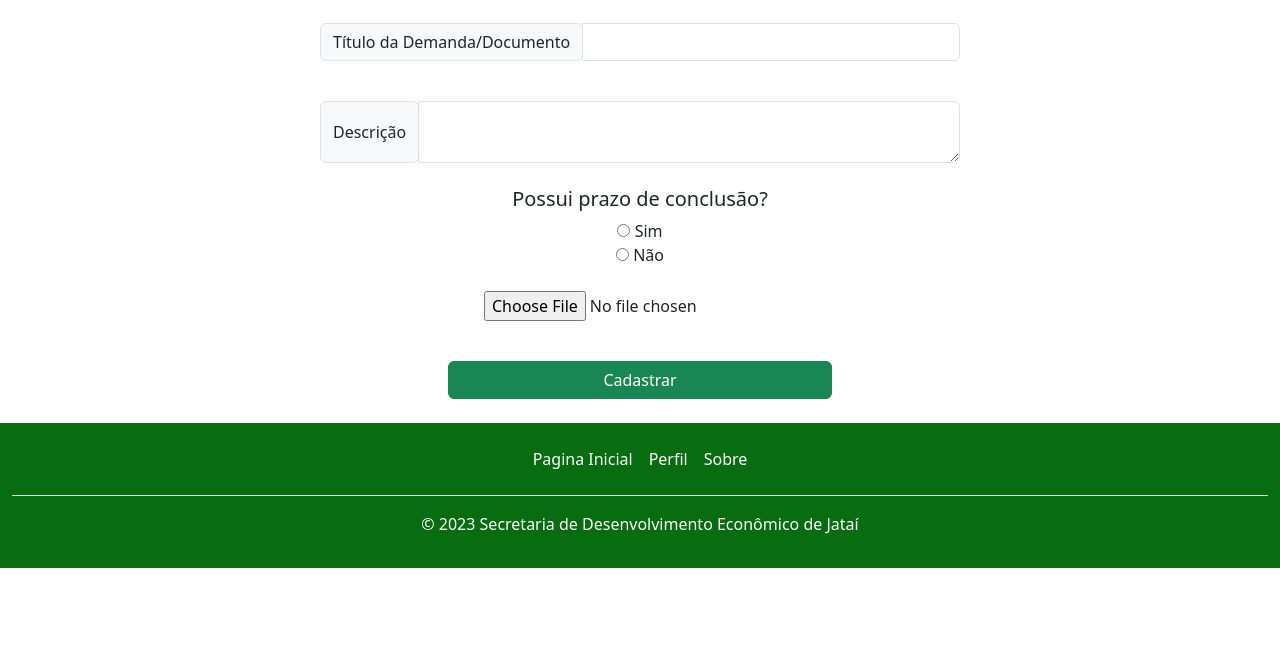
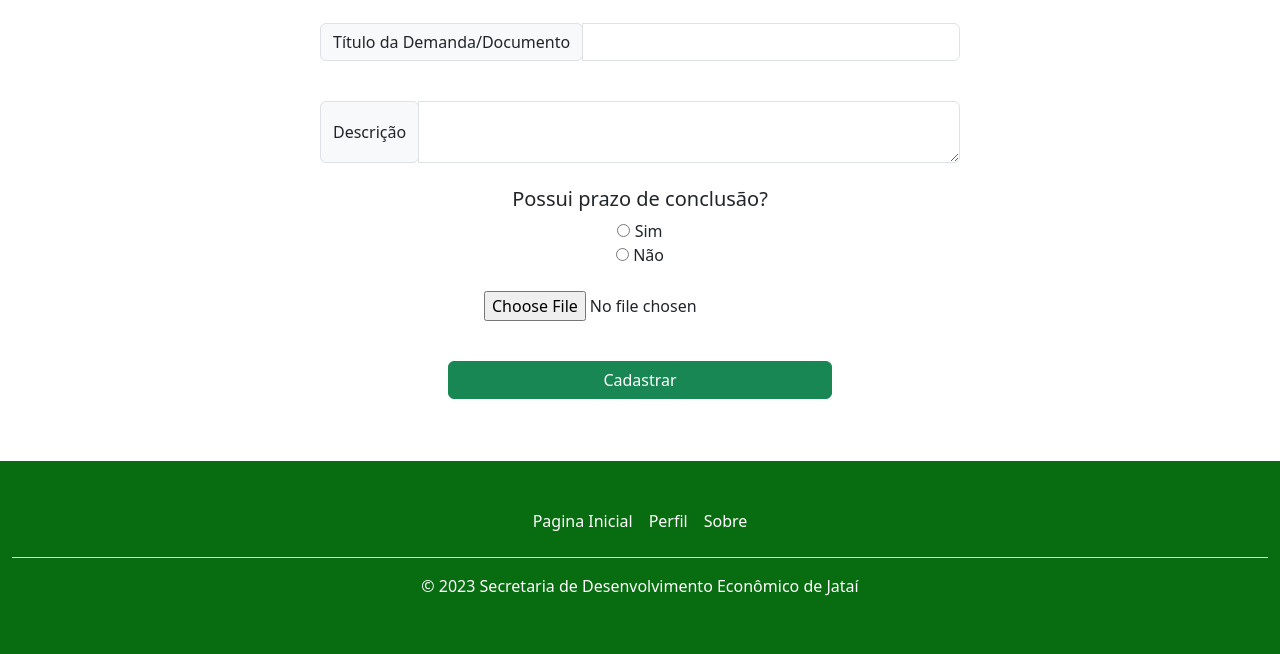
Before and after one commit to SrLucca/demand_now, a Django app: page / in a window 1280 px wide. Shown: the part 146-800 px from the top of the page. Run offline with Django 4.2, Linux system fonts and the light colour scheme; a user stored in the database is signed in; data comes from the database, SQL or seed files in the repository.

Commit message:
Update base.html

```diff
--- a/cmcti/home/templates/base.html
+++ b/cmcti/home/templates/base.html
@@ -10,6 +10,7 @@
     <link rel="stylesheet" href="{% static 'css/home.css' %}">
     <link rel="stylesheet" href="{% static 'css/verDemandas.css' %}">
     <link rel="stylesheet" href="{% static 'css/perfil.css' %}">
+    <link rel="stylesheet" href="{% static 'css/register.css' %}">
     <link href="https://cdn.jsdelivr.net/npm/bootstrap@5.3.0-alpha1/dist/css/bootstrap.min.css" rel="stylesheet" integrity="sha384-GLhlTQ8iRABdZLl6O3oVMWSktQOp6b7In1Zl3/Jr59b6EGGoI1aFkw7cmDA6j6gD" crossorigin="anonymous">
     <script src="https://cdn.jsdelivr.net/npm/bootstrap@5.3.0-alpha1/dist/js/bootstrap.bundle.min.js" integrity="sha384-w76AqPfDkMBDXo30jS1Sgez6pr3x5MlQ1ZAGC+nuZB+EYdgRZgiwxhTBTkF7CXvN" crossorigin="anonymous"></script>
 </head>
@@ -38,8 +39,8 @@
                 </ul>
             </div>
             {% else %}
-            <a href="/entrar">Entrar</a>
-            <a href="/cadastrar">Cadastrar</a>
+            <a href="/entrar" style="color: white;" class="nav-link px-2 ">Entrar</a>
+            <a href="/cadastrar" style="color: white;" class="nav-link px-2 ">Cadastrar</a>
             {% endif %}
             </div>
         </div>
@@ -52,7 +53,7 @@
         {% block content %}
         {% endblock %}
 
-        <div style="background-color: #086c10;" class="container-fluid">
+        <div style="background-color: #086c10; position: absolute; bottom: 0;" class="container-fluid">
             <footer class="py-3 my-4">
               <ul class="nav justify-content-center border-bottom pb-3 mb-3">
                 <li class="nav-item"><a style="color: white;" href="/" class="nav-link px-2">Pagina Inicial</a></li>
```
